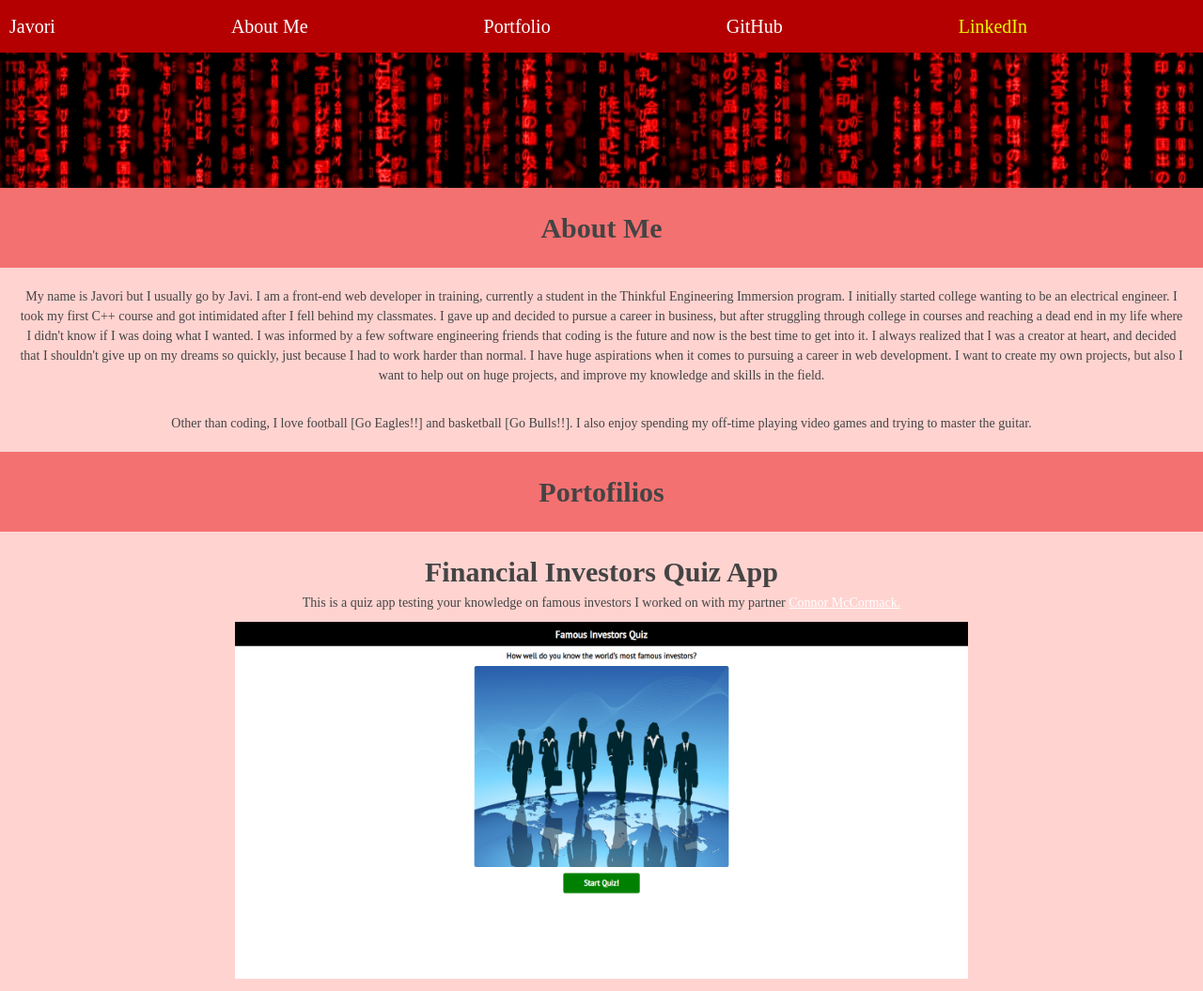
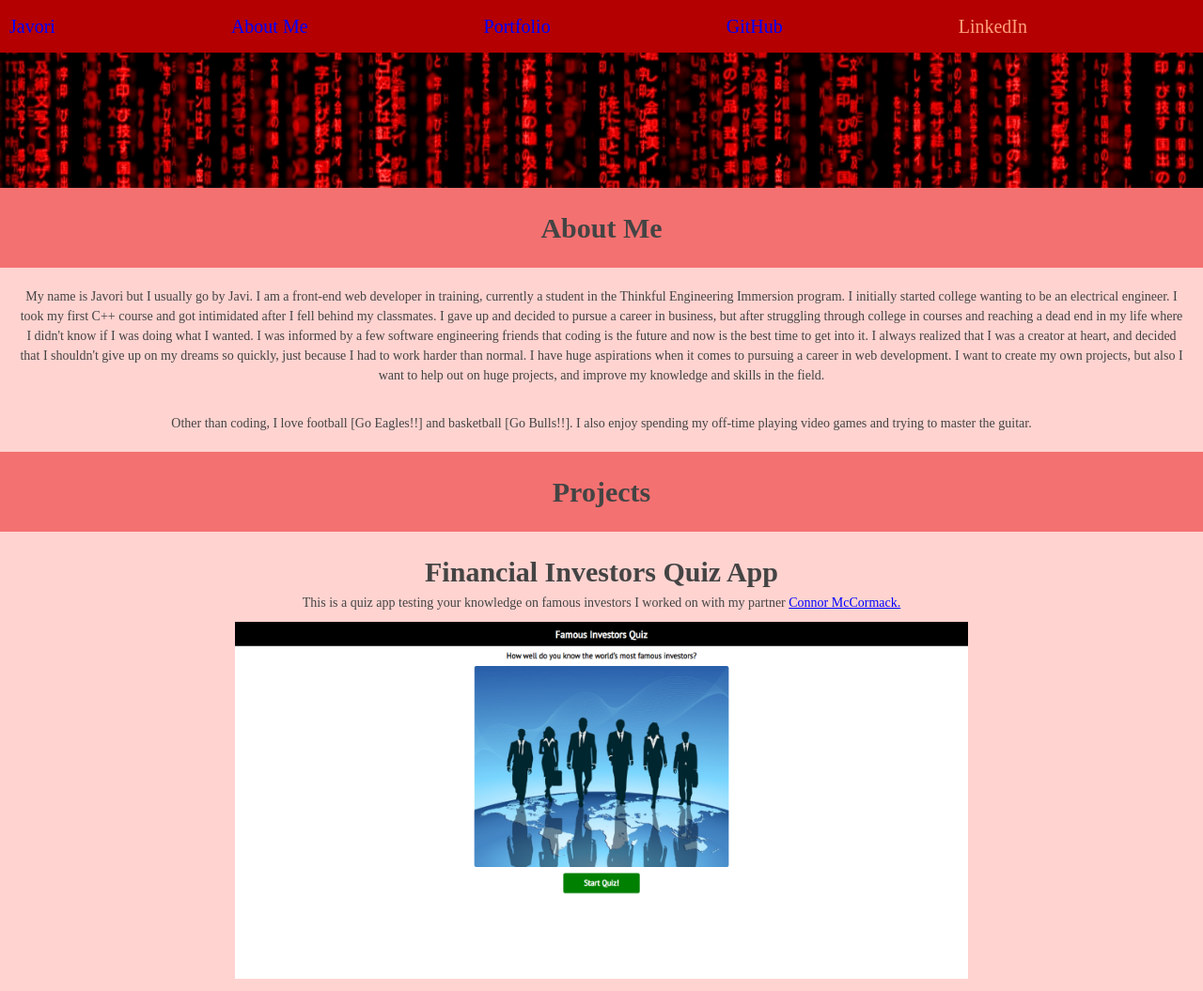
Before and after one commit to thinkful-ei-macaw/portfolio-javi, a plain HTML site: page index.html in a window 1280 px wide. Shown: the top 1055 px of the page at 94% size. Drawn offline with nearby package versions, Linux system fonts and the light colour scheme; a web font is replaced by a local one.

Commit message:
final commit

```diff
--- a/index.css
+++ b/index.css
@@ -101,12 +101,12 @@
 
   /* unvisited link */
 a:link {
-  color: white;
+  color: blue;
 }
 
 /* visited link */
 a:visited {
-  color: rgb(229, 255, 0);
+  color: lightsalmon ;
 }
 
 /* mouse over link */
--- a/index.html
+++ b/index.html
@@ -47,9 +47,9 @@
            </p>
         </section>
 
-        <section class="portfolio title">
+        <section class="projects title">
         <a name ="portfolio"></a>
-            <h2>Portofilios</h2>
+            <h2>Projects</h2>
         </section>
 
         <section class="project one">
```
